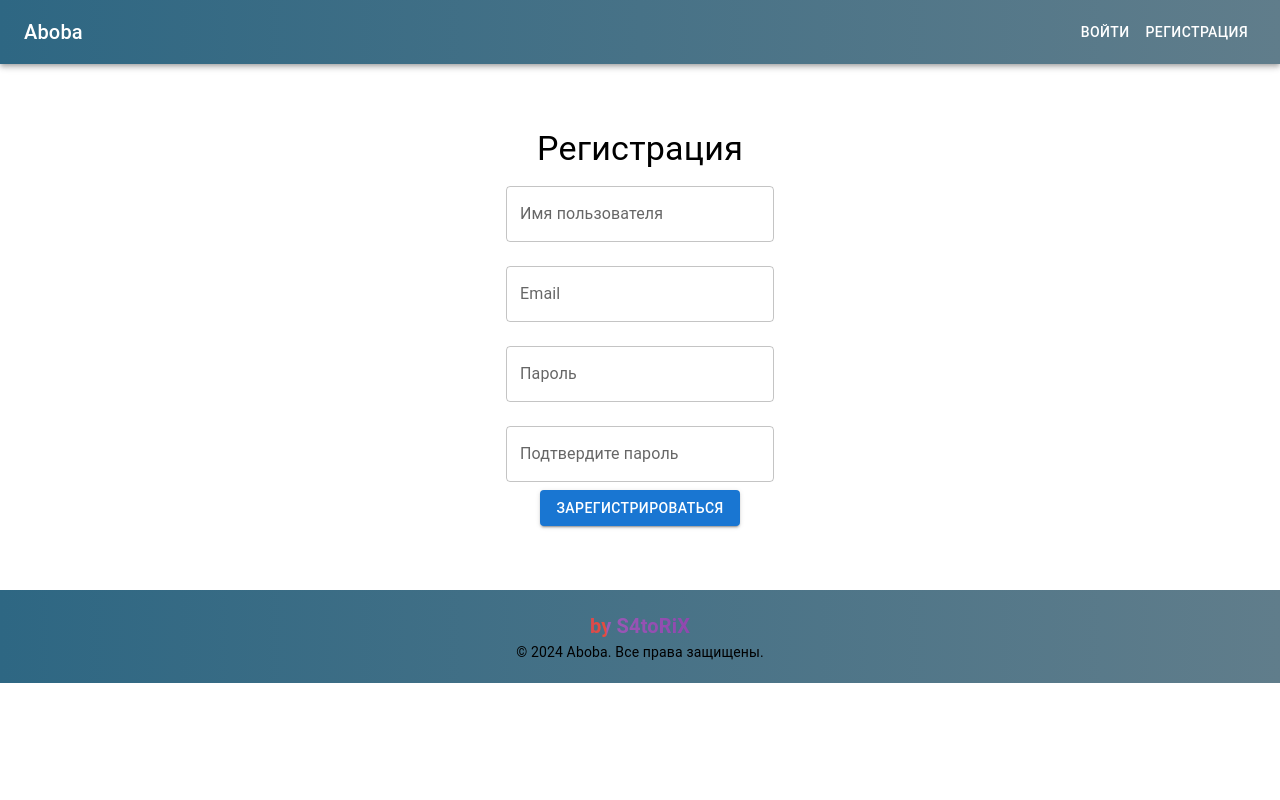
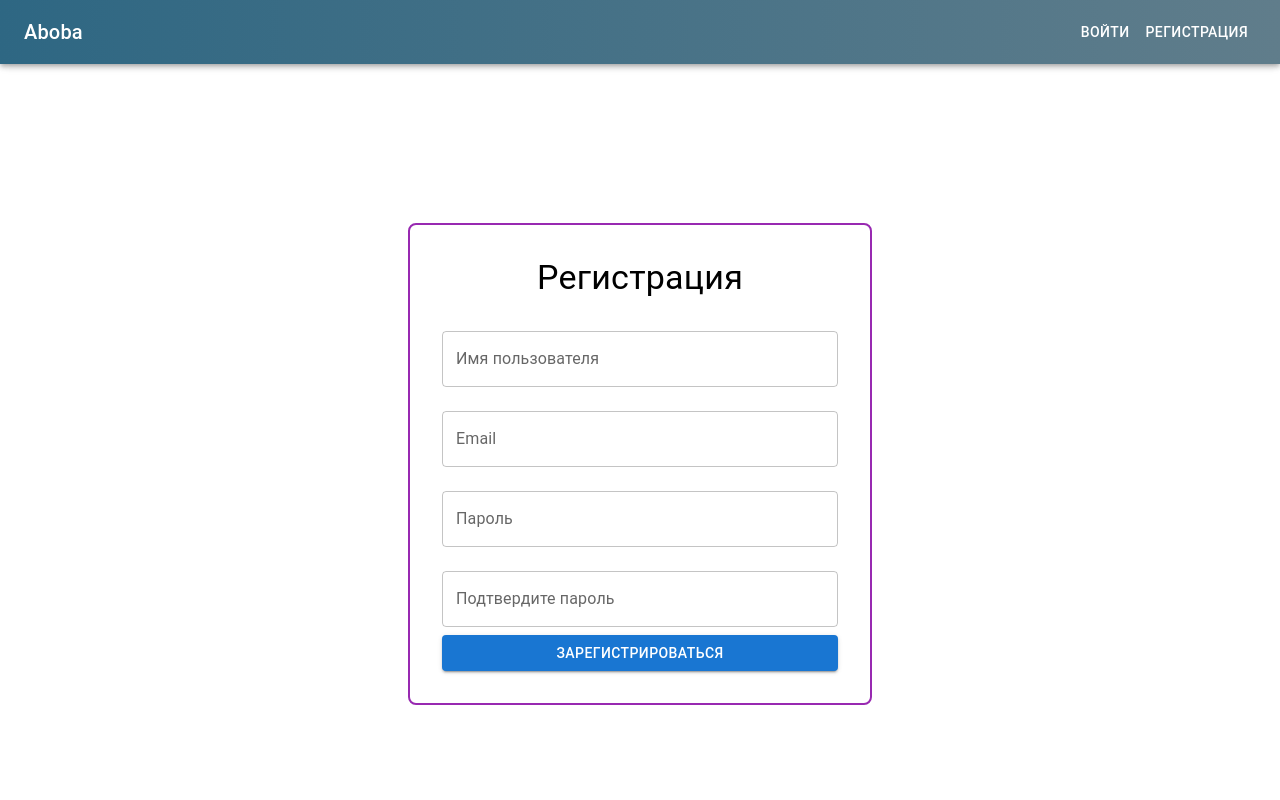
Before and after one commit to ArtemNester/aboba-service, a React (Create React App) app in the folder frontend/: page /register in a window 1280 px wide. Shown: the top 800 px of the page. Built offline with nearby package versions, Linux system fonts and the light colour scheme; no server answers.

Commit message:
frontend: fix header, footer, log/auth page drawler

```diff
--- a/frontend/src/App.js
+++ b/frontend/src/App.js
@@ -6,16 +6,20 @@ import LoginPage from './components/LoginPage';
 import RegisterPage from './components/RegisterPage';
 import Header from './components/Header';
 import Footer from './components/Footer';
+import { Box } from '@mui/material';
 
 const App = () => {
   return (
     <Router>
+      <Box sx={{ display: 'flex', flexDirection: 'column', minHeight: '100vh' }}>
         <Header />
+        <Box sx={{ flex: 1 }}>
           <Routes>
             <Route path="/login" element={<LoginPage />} />
             <Route path="/register" element={<RegisterPage />} />
           </Routes>
-      <Footer/>
+        </Box>
+        <Footer />
         <ToastContainer
           position="top-right"
           autoClose={5000}
@@ -27,6 +31,7 @@ const App = () => {
           draggable
           pauseOnHover
         />
+      </Box>
     </Router>
   );
 };
--- a/frontend/src/components/LoginPage.js
+++ b/frontend/src/components/LoginPage.js
@@ -3,12 +3,10 @@ import { TextField, Button, Box, Typography, Container, CircularProgress } from
 import { toast } from 'react-toastify';
 import { login } from '../services/api';
 
-
 const LoginPage = () => {
     const [email, setEmail] = useState('');
     const [password, setPassword] = useState('');
     const [loading, setLoading] = useState(false);
-
 
     const handleLogin = async () => {
         setLoading(true);
@@ -18,7 +16,7 @@ const LoginPage = () => {
 
         } catch (err) {
             if (err.response && err.response.status >= 400) toast.error('Неправильный логин или пароль. Попробуйте ещё раз.')
-            else toast.error('Что то пошло не так. Попробуйте ещё раз.')
+            else toast.error('Что-то пошло не так. Попробуйте ещё раз.')
         } finally {
             setLoading(false);
         }
@@ -31,10 +29,27 @@ const LoginPage = () => {
                     display: 'flex',
                     flexDirection: 'column',
                     alignItems: 'center',
-                    marginTop: 8,
+                    justifyContent: 'center',
+                    height: '100vh',
                 }}
             >
-                <Typography variant='h4'>Вход</Typography>
+                <Box
+                    sx={{
+                        animation: 'frame-animation 3s ease infinite',
+                        border: '2px solid #9c27b0',
+                        padding: 4,
+                        borderRadius: 2,
+                        width: '100%',
+                        maxWidth: 400,
+                        display: 'flex',
+                        flexDirection: 'column',
+                        justifyContent: 'center',
+                        '&:hover': {
+                            boxShadow: '0 4px 10px rgba(0, 0, 0, 0.2)',
+                        },
+                    }}
+                >
+                    <Typography variant='h4' sx={{ marginBottom: 2, textAlign: 'center' }}>Вход</Typography>
                     <TextField
                         label="Email"
                         fullWidth
@@ -61,11 +76,12 @@ const LoginPage = () => {
                         disabled={loading}
                         sx={{ marginTop: 2 }}
                     >
-                    {loading ? <CircularProgress size={24} color="inherit" /> : 'Войти'} {/* Индикатор загрузки */}
+                        {loading ? <CircularProgress size={24} color="inherit" /> : 'Войти'}
                     </Button>
                 </Box>
+            </Box>
         </Container>
-    )
-}
+    );
+};
 
 export default LoginPage;
--- a/frontend/src/components/RegisterPage.js
+++ b/frontend/src/components/RegisterPage.js
@@ -1,8 +1,7 @@
-import React, {useState } from 'react';
-import { TextField, Button, Box, Typography, Container} from '@mui/material';
+import React, { useState } from 'react';
+import { TextField, Button, Box, Typography, Container } from '@mui/material';
 import { register } from '../services/api';
 import { toast } from 'react-toastify';
-
 
 const RegisterPage = () => {
     const [username, setUsername] = useState('');
@@ -12,12 +11,11 @@ const RegisterPage = () => {
 
     const handlerRegister = async () => {
         if (password !== confirmPassword) {
-            toast.error('Пароль не совпадают.')
+            toast.error('Пароли не совпадают.')
             return;
         }
         try {
             const response = await register(username, email, password);
-
             if (response.status === 201) toast.success("Вы успешно зарегистрировались!");
         } catch (err) {
             if (err.response && err.response.status >= 400) toast.error('Такой email уже существует!')
@@ -32,10 +30,27 @@ const RegisterPage = () => {
                     display: 'flex',
                     flexDirection: 'column',
                     alignItems: 'center',
-                    margin: 8,
+                    justifyContent: 'center',
+                    height: '100vh',
                 }}
             >
-                <Typography variant='h4'>Регистрация</Typography>
+                <Box
+                    sx={{
+                        animation: 'frame-animation 3s ease infinite',
+                        border: '2px solid #9c27b0',
+                        padding: 4,
+                        borderRadius: 2,
+                        width: '100%',
+                        maxWidth: 400,
+                        display: 'flex',
+                        flexDirection: 'column',
+                        justifyContent: 'center',
+                        '&:hover': {
+                            boxShadow: '0 4px 10px rgba(0, 0, 0, 0.2)',
+                        },
+                    }}
+                >
+                    <Typography variant='h4' sx={{ marginBottom: 2, textAlign: 'center' }}>Регистрация</Typography>
                     <TextField
                         label="Имя пользователя"
                         fullWidth
@@ -74,8 +89,9 @@ const RegisterPage = () => {
                         зарегистрироваться
                     </Button>
                 </Box>
+            </Box>
         </Container>
-    )
-}
+    );
+};
 
 export default RegisterPage;
--- a/frontend/src/index.css
+++ b/frontend/src/index.css
@@ -23,3 +23,15 @@ code {
     background-position: 200% 0;
   }
 }
+
+@keyframes frame-animation {
+  0% {
+      border-color: #9c27b0;
+  }
+  50% {
+      border-color: #673ab7;
+  }
+  100% {
+      border-color: #9c27b0;
+  }
+}
```
Also changed, not shown: frontend/src/components/Footer.js (line endings or trailing spaces). Lines whose indentation alone changed are shown as unchanged.
